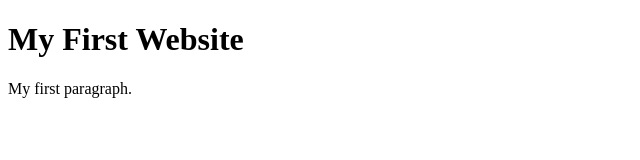
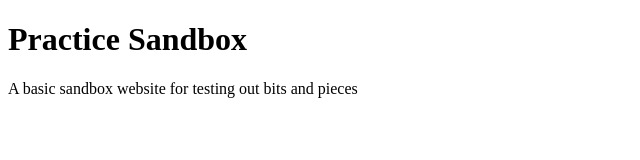
Before and after one commit to JamesDrysdale/codersrank-practice, a website: page index.html in a window 1280 px wide. Shown: the whole page, without its empty margins (0-640 px from the left). Drawn offline with Linux system fonts and the light colour scheme.

Commit message:
Edit basic HTML tags to describe sandbox nature of practice project

```diff
--- a/index.html
+++ b/index.html
@@ -1,12 +1,12 @@
 <!DOCTYPE html>
 <html>
   <head>
-    <title>Page Title</title>
+    <title>Practice Sandbox</title>
   </head>
   <body>
 
-    <h1>My First Website</h1>
-    <p>My first paragraph.</p>
+    <h1>Practice Sandbox</h1>
+    <p>A basic sandbox website for testing out bits and pieces</p>
 
   </body>
 </html>
```
